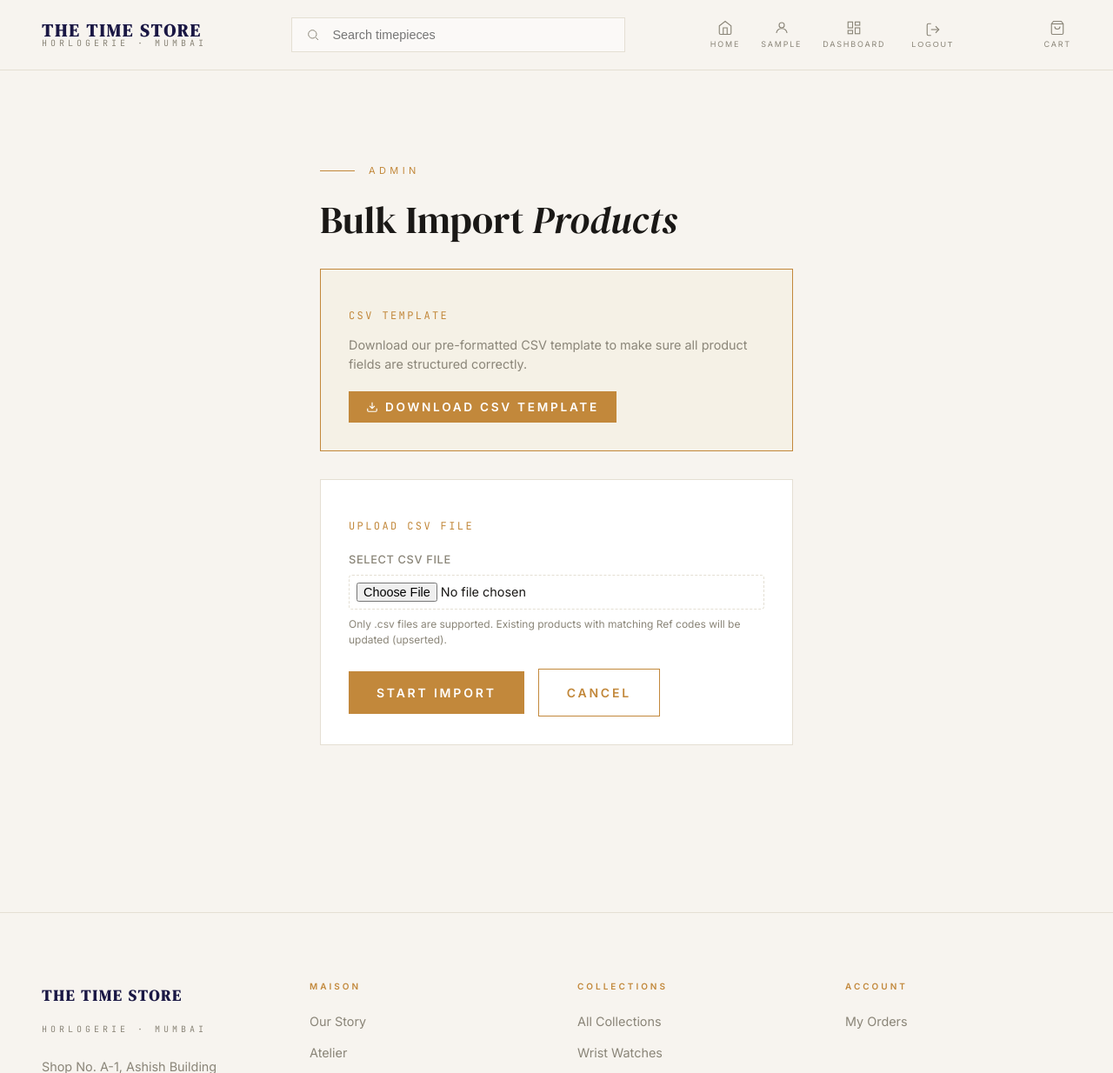
After one commit to therajesh1/timestore, a Django app: page /dashboard/products/import/ in a window 1280 px wide. The commit adds this page. Shown: the top 1234 px of the page at 87% size. Run offline with Django 5.2, Linux system fonts and the light colour scheme; the visitor is signed in with stand-in values (Sample User, id 1).

Commit message:
Implement CSV bulk product import feature

```diff
--- a/store/urls.py
+++ b/store/urls.py
@@ -15,6 +15,8 @@ urlpatterns = [
     path("dashboard/", views.dashboard, name="dashboard"),
     path("dashboard/products/", views.product_manage_list, name="product_manage_list"),
     path("dashboard/products/add/", views.product_create, name="product_create"),
+    path("dashboard/products/import/", views.product_bulk_import, name="product_bulk_import"),
+    path("dashboard/products/import/template/", views.download_import_template, name="download_import_template"),
     path("dashboard/products/<int:pk>/edit/", views.product_update, name="product_update"),
     path("dashboard/products/<int:pk>/delete/", views.product_delete, name="product_delete"),
     path("dashboard/brands/", views.brand_manage_list, name="brand_manage_list"),
--- a/store/views.py
+++ b/store/views.py
@@ -1,4 +1,7 @@
 from decimal import Decimal
+import csv
+import io
+from django.http import HttpResponse
 
 from django.contrib import messages
 from django.contrib.admin.views.decorators import staff_member_required
@@ -366,3 +369,164 @@ def order_manage_detail(request, pk):
     else:
         form = OrderStatusForm(instance=order)
     return render(request, "store/order_manage_detail.html", {"order": order, "form": form})
+
+
+@staff_member_required
+def download_import_template(request):
+    response = HttpResponse(content_type="text/csv")
+    response["Content-Disposition"] = 'attachment; filename="product_import_template.csv"'
+
+    writer = csv.writer(response)
+    writer.writerow([
+        "ref", "ean_code", "name", "brand", "sub_brand", "category",
+        "mrp", "price", "stock", "description", "colour", "collection",
+        "movement", "warranty_period", "glass_material", "strap_material",
+        "strap_color", "dial_color", "case_material", "case_size",
+        "gender", "features", "image_url", "gst_percent", "hsn_code", "min_qty"
+    ])
+    writer.writerow([
+        "W-SAMPLE", "", "Edifice Classic", "Casio", "Edifice", "Wrist Watch",
+        "15995", "15995", "10", "A hand-finished chronograph watch.", "Black", "Edifice",
+        "Quartz", "2 Years", "Mineral Glass", "Stainless Steel",
+        "Black", "Black", "Stainless Steel", "43mm",
+        "Men", "Chronograph, Tachymeter", "https://images.unsplash.com/photo-1547996160-81dfa63595aa?w=600", "18", "9101", "1"
+    ])
+    return response
+
+
+@staff_member_required
+def product_bulk_import(request):
+    created_count = 0
+    updated_count = 0
+    errors = []
+
+    if request.method == "POST":
+        csv_file = request.FILES.get("csv_file")
+        if not csv_file:
+            errors.append("No file was uploaded.")
+        elif not csv_file.name.endswith(".csv"):
+            errors.append("Uploaded file is not a CSV file.")
+        else:
+            try:
+                data_set = csv_file.read().decode("utf-8-sig")
+                io_string = io.StringIO(data_set)
+                reader = csv.DictReader(io_string)
+
+                if not reader.fieldnames:
+                    errors.append("The CSV file has no headers.")
+                elif "ref" not in reader.fieldnames:
+                    errors.append("The CSV file is missing the required 'ref' column.")
+                else:
+                    for i, row in enumerate(reader, start=2):
+                        ref = row.get("ref", "").strip()
+                        if not ref:
+                            errors.append(f"Row {i}: Missing required 'ref' field.")
+                            continue
+
+                        brand_name = row.get("brand", "").strip()
+                        brand_obj = None
+                        if brand_name:
+                            brand_obj, _ = Brand.objects.get_or_create(name=brand_name)
+
+                        sub_brand_name = row.get("sub_brand", "").strip()
+                        sub_brand_obj = None
+                        if sub_brand_name and brand_obj:
+                            sub_brand_obj, _ = SubBrand.objects.get_or_create(brand=brand_obj, name=sub_brand_name)
+
+                        category = row.get("category", "").strip()
+                        if category not in [choice[0] for choice in Product.Category.choices]:
+                            category = Product.Category.WRIST_WATCH
+
+                        try:
+                            mrp = Decimal(row.get("mrp", "0").strip() or "0")
+                        except Exception:
+                            mrp = Decimal("0")
+
+                        try:
+                            price = Decimal(row.get("price", "0").strip() or "0")
+                        except Exception:
+                            price = Decimal("0")
+
+                        if price == 0 and mrp > 0:
+                            price = mrp
+
+                        try:
+                            stock = int(row.get("stock", "5").strip() or "5")
+                        except Exception:
+                            stock = 5
+
+                        try:
+                            min_qty = int(row.get("min_qty", "1").strip() or "1")
+                        except Exception:
+                            min_qty = 1
+
+                        gst_percent = row.get("gst_percent", "18").strip()
+                        if gst_percent not in [choice[0] for choice in Product.GST.choices]:
+                            gst_percent = Product.GST.EIGHTEEN
+
+                        product, created = Product.objects.get_or_create(
+                            ref=ref,
+                            defaults={"category": category}
+                        )
+
+                        product.name = row.get("name", "").strip() or f"Product {ref}"
+                        product.category = category
+                        product.ean_code = row.get("ean_code", "").strip()
+                        product.model_number = row.get("model_number", "").strip()
+                        product.tts_model = row.get("tts_model", "").strip()
+                        product.brand = brand_obj
+                        product.sub_brand = sub_brand_obj
+                        product.product_type = row.get("product_type", "").strip()
+                        product.colour = row.get("colour", "").strip()
+                        product.collection = row.get("collection", "").strip()
+                        product.warranty_period = row.get("warranty_period", "").strip()
+                        product.glass_material = row.get("glass_material", "").strip()
+                        product.strap_material = row.get("strap_material", "").strip()
+                        product.movement = row.get("movement", "").strip()
+                        product.strap_color = row.get("strap_color", "").strip()
+                        product.dial_color = row.get("dial_color", "").strip()
+                        product.case_material = row.get("case_material", "").strip()
+                        product.case_size = row.get("case_size", "").strip()
+
+                        gender = row.get("gender", "").strip()
+                        if gender in ["Men", "Women", "Unisex"]:
+                            product.gender = gender
+                        else:
+                            product.gender = "Unisex"
+
+                        product.features = row.get("features", "").strip()
+                        product.mrp = mrp
+                        product.price = price
+                        product.gst_percent = gst_percent
+                        product.hsn_code = row.get("hsn_code", "").strip() or "9101"
+                        product.min_qty = min_qty
+                        product.description = row.get("description", "").strip()
+                        product.remark = row.get("remark", "").strip()
+
+                        image_url = row.get("image_url", "").strip()
+                        if image_url:
+                            product.image_url = image_url
+
+                        product.stock = stock
+
+                        featured_val = row.get("featured", "").strip().lower()
+                        product.featured = featured_val in ["true", "yes", "1", "t"]
+
+                        product.save()
+
+                        if created:
+                            created_count += 1
+                        else:
+                            updated_count += 1
+            except Exception as e:
+                errors.append(f"Fatal error parsing CSV: {str(e)}")
+
+        if not errors:
+            messages.success(request, f"Import complete: {created_count} products added, {updated_count} products updated.")
+            return redirect("product_manage_list")
+
+    return render(request, "store/product_import.html", {
+        "created_count": created_count,
+        "updated_count": updated_count,
+        "errors": errors,
+    })
--- a/templates/store/manage_products.html
+++ b/templates/store/manage_products.html
@@ -7,7 +7,10 @@
       <p class="eyebrow"><span class="gold-line"></span>Admin</p>
       <h2 style="font-size: 2.75rem;">Manage <em>Products</em></h2>
     </div>
-    <a href="{% url 'product_create' %}" class="btn btn-accent">+ Add Product</a>
+    <div style="display:flex; gap:0.75rem;">
+      <a href="{% url 'product_bulk_import' %}" class="btn btn-outline" style="border-color:var(--accent); color:var(--accent);">Import CSV</a>
+      <a href="{% url 'product_create' %}" class="btn btn-accent">+ Add Product</a>
+    </div>
   </div>
 
   {% include "store/_admin_category_tabs.html" with base_url=request.path %}
--- /dev/null
+++ b/templates/store/product_import.html
@@ -0,0 +1,46 @@
+{% extends "base.html" %}
+{% block title %}Import Products · The Time Store{% endblock %}
+{% block content %}
+<section class="section" style="max-width: 640px;">
+  <p class="eyebrow"><span class="gold-line"></span>Admin</p>
+  <h2 style="font-size: 2.75rem; margin-bottom: 2rem;">Bulk Import <em>Products</em></h2>
+
+  <div class="card-panel" style="margin-bottom: 2rem; background: rgba(212,175,55,0.05); border-color: var(--accent);">
+    <p class="mono" style="font-size: 0.75rem; letter-spacing: 0.2em; text-transform: uppercase; color: var(--accent); margin-bottom: 0.5rem;">CSV Template</p>
+    <p style="font-size: 0.9rem; color: var(--muted-foreground); margin-bottom: 1.25rem;">
+      Download our pre-formatted CSV template to make sure all product fields are structured correctly.
+    </p>
+    <a href="{% url 'download_import_template' %}" class="btn btn-accent" style="display: inline-flex; align-items: center; gap: 0.5rem; font-size: 0.85rem; padding: 0.5rem 1.25rem;">
+      <svg width="14" height="14" viewBox="0 0 24 24" fill="none" stroke="currentColor" stroke-width="2"><path d="M21 15v4a2 2 0 0 1-2 2H5a2 2 0 0 1-2-2v-4M7 10l5 5 5-5M12 15V3"/></svg>
+      Download CSV Template
+    </a>
+  </div>
+
+  <form method="post" enctype="multipart/form-data" class="card-panel" style="margin-bottom: 2rem;">
+    {% csrf_token %}
+    <p class="mono" style="font-size: 0.75rem; letter-spacing: 0.2em; text-transform: uppercase; color: var(--accent); margin-bottom: 1.25rem;">Upload CSV File</p>
+
+    <div class="form-field" style="margin-bottom: 1.5rem;">
+      <label for="csv_file" style="margin-bottom: 0.5rem; display: block; font-weight: 500;">Select CSV file</label>
+      <input type="file" name="csv_file" id="csv_file" accept=".csv" required style="display: block; width: 100%; font-size: 0.9rem; padding: 0.5rem; border: 1px dashed var(--border); border-radius: 4px; background: rgba(255,255,255,0.01);" />
+      <p class="helptext" style="margin-top: 0.5rem;">Only .csv files are supported. Existing products with matching Ref codes will be updated (upserted).</p>
+    </div>
+
+    <div style="display: flex; gap: 1rem; align-items: center;">
+      <button type="submit" class="btn btn-accent">Start Import</button>
+      <a href="{% url 'product_manage_list' %}" class="btn btn-outline">Cancel</a>
+    </div>
+  </form>
+
+  {% if errors %}
+    <div class="card-panel" style="border-color: #B3261E; background: rgba(179,38,30,0.05); padding: 1.5rem; margin-top: 2rem;">
+      <p class="mono" style="color: #B3261E; font-size: 0.8rem; font-weight: 600; text-transform: uppercase; margin-bottom: 0.75rem; letter-spacing: 0.1em;">Import Warnings &amp; Errors</p>
+      <ul style="color: #B3261E; font-size: 0.9rem; padding-left: 1.25rem; margin: 0;">
+        {% for error in errors %}
+          <li style="margin-bottom: 0.25rem;">{{ error }}</li>
+        {% endfor %}
+      </ul>
+    </div>
+  {% endif %}
+</section>
+{% endblock %}
```
